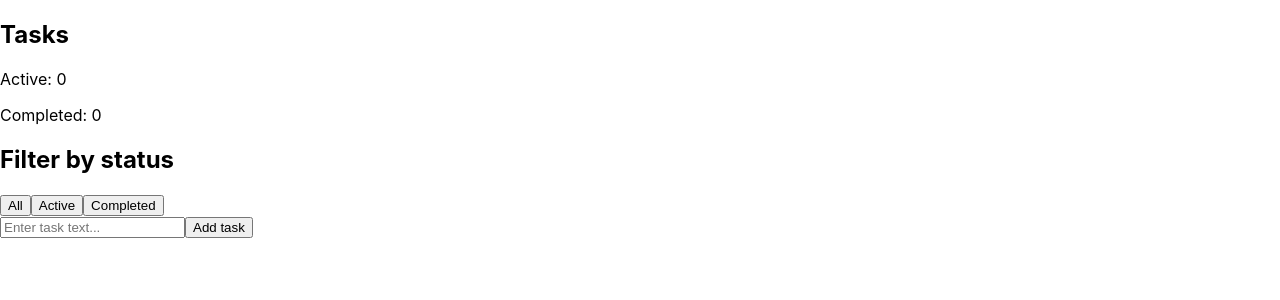
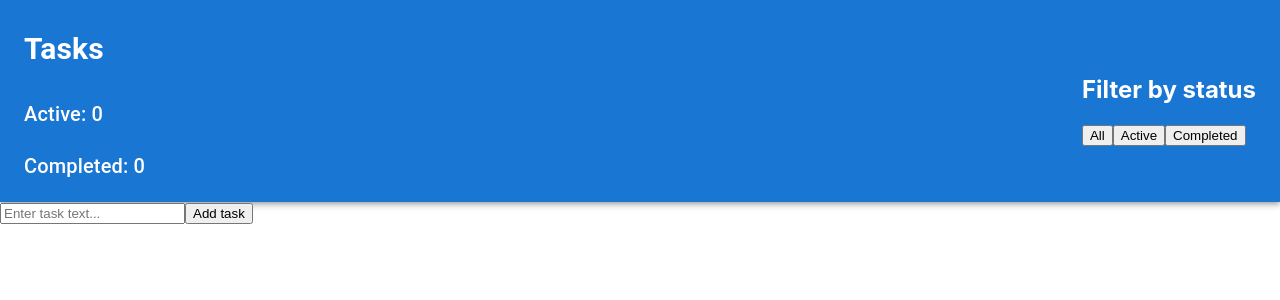
Before and after one commit to Serhii-Fedorenko/todo-list, a React (Create React App) app: page / in a window 1280 px wide. Shown: the top 300 px of the page. Built offline with nearby package versions, Linux system fonts and the light colour scheme; no server answers.

Commit message:
setup material AppBar

```diff
--- a/package.json
+++ b/package.json
@@ -6,6 +6,7 @@
   "dependencies": {
     "@emotion/react": "^11.11.4",
     "@emotion/styled": "^11.11.5",
+    "@mui/icons-material": "^5.15.15",
     "@mui/material": "^5.15.15",
     "@reduxjs/toolkit": "^2.2.3",
     "@testing-library/jest-dom": "^5.17.0",
--- a/src/Components/AppBar/AppBar.jsx
+++ b/src/Components/AppBar/AppBar.jsx
@@ -2,14 +2,26 @@ import { useSelector } from "react-redux";
 import { selectTasks } from "../../redux/selectors";
 import StatusFilter from "../StatusFilter/StatusFilter";
 import TaskCounter from "../TaskCounter/TaskCounter";
+import MuiAppBar from "@mui/material/AppBar";
+import Box from "@mui/material/Box";
+import Toolbar from "@mui/material/Toolbar";
+import Typography from "@mui/material/Typography";
 
 const AppBar = () => {
   const tasks = useSelector(selectTasks);
 
   return (
     <header>
-      <TaskCounter tasks={tasks} />
-      <StatusFilter tasks={tasks} />
+      <Box sx={{ flexGrow: 1 }}>
+        <MuiAppBar position="static">
+          <Toolbar>
+            <Typography variant="h6" component="div" sx={{ flexGrow: 1 }}>
+              <TaskCounter tasks={tasks} />
+            </Typography>
+            <StatusFilter tasks={tasks} />
+          </Toolbar>
+        </MuiAppBar>
+      </Box>
     </header>
   );
 };
--- a/src/Components/StatusFilter/StatusFilter.jsx
+++ b/src/Components/StatusFilter/StatusFilter.jsx
@@ -1,6 +1,8 @@
 import { useDispatch } from "react-redux";
 import { statusFilters } from "../../redux/constants";
 import { setStatusFilter } from "../../redux/filtersSlice";
+import Button from "@mui/material/Button";
+
 
 const StatusFilter = ({ tasks }) => {
   const dispatch = useDispatch();
```
Also changed, not shown: 1 other file (tests, documents, lock files or other folders).
